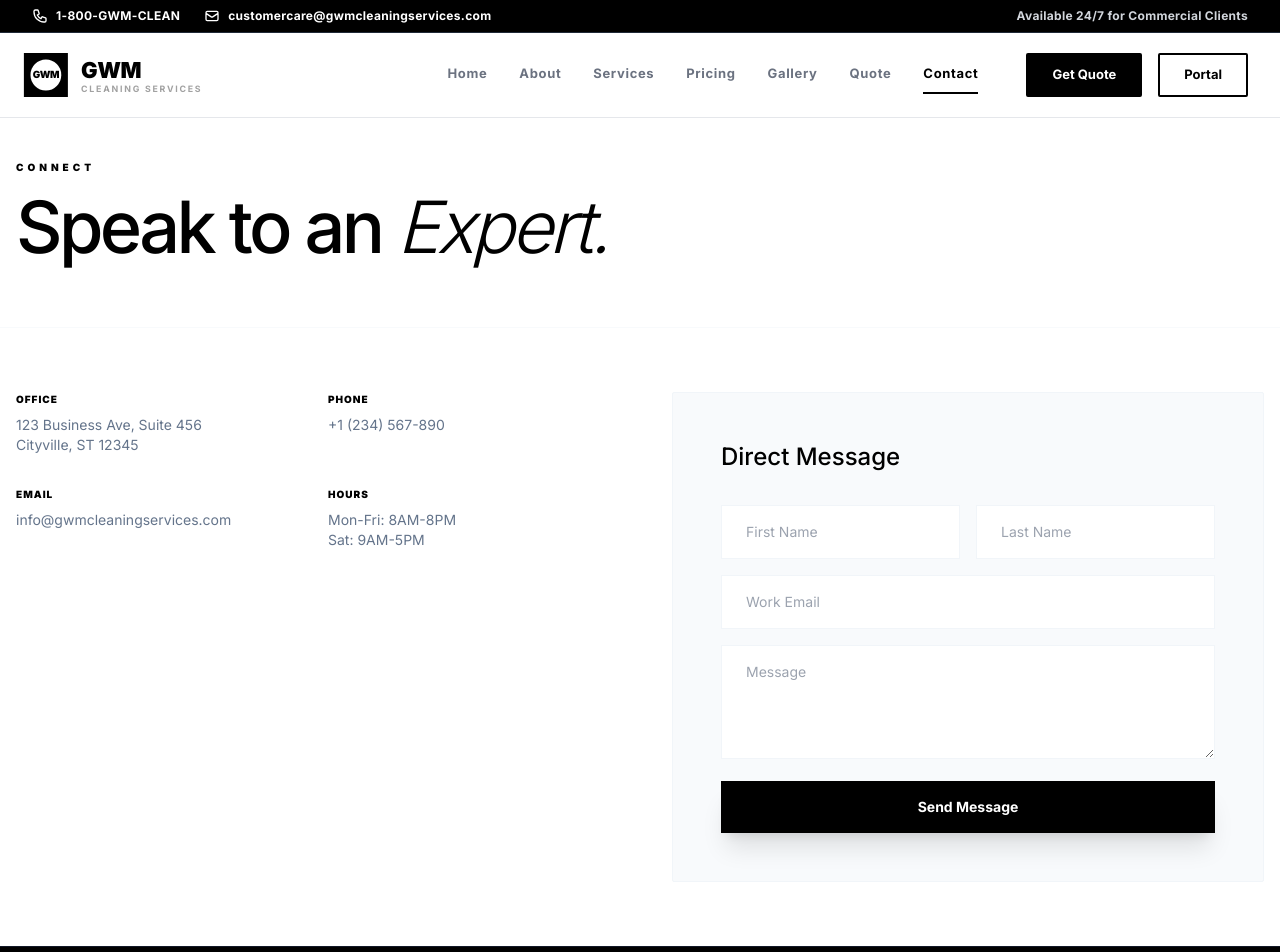
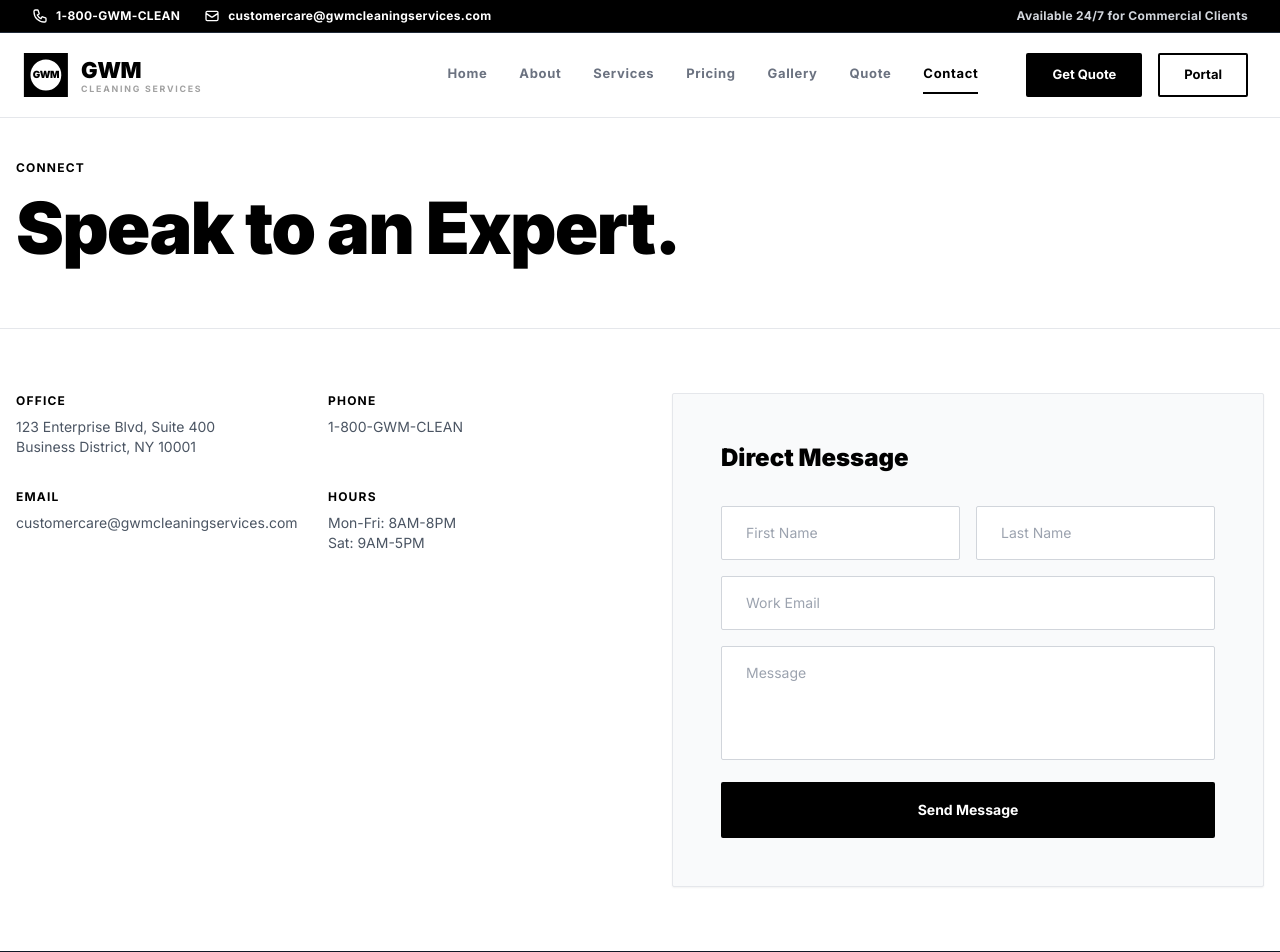
Before and after one commit to Navya-shaji/GWM, a React (Vite) app: page /contact in a window 1280 px wide. Shown: the top 952 px of the page. Built offline with nearby package versions, Linux system fonts and the light colour scheme.

Commit message:
feat: add EmailJS integration to contact form and update to monochrome styling

```diff
--- a/package.json
+++ b/package.json
@@ -10,6 +10,7 @@
     "preview": "vite preview"
   },
   "dependencies": {
+    "@emailjs/browser": "^4.4.1",
     "framer-motion": "^12.38.0",
     "lucide-react": "^1.23.0",
     "react": "^19.2.5",
--- a/src/pages/Contact.tsx
+++ b/src/pages/Contact.tsx
@@ -1,51 +1,101 @@
-import React from 'react';
+import React, { useRef, useState } from 'react';
+import emailjs from '@emailjs/browser';
 
 const Contact: React.FC = () => {
+  const form = useRef<HTMLFormElement>(null);
+  const [isSubmitting, setIsSubmitting] = useState(false);
+  const [submitStatus, setSubmitStatus] = useState<'idle' | 'success' | 'error'>('idle');
+
+  const sendEmail = (e: React.FormEvent) => {
+    e.preventDefault();
+    if (!form.current) return;
+
+    setIsSubmitting(true);
+    setSubmitStatus('idle');
+
+    // Make sure to replace these with your actual EmailJS credentials!
+    emailjs.sendForm(
+      'YOUR_SERVICE_ID',
+      'YOUR_TEMPLATE_ID',
+      form.current,
+      'YOUR_PUBLIC_KEY'
+    )
+    .then((result) => {
+        console.log(result.text);
+        setSubmitStatus('success');
+        form.current?.reset();
+    }, (error) => {
+        console.log(error.text);
+        setSubmitStatus('error');
+    }).finally(() => {
+        setIsSubmitting(false);
+    });
+  };
+
   return (
-    <div className="flex flex-col w-full bg-white">
-      <section className="bg-white py-16 border-b border-slate-50">
-        <div className="container mx-auto px-4">
-          <span className="text-[10px] font-black uppercase tracking-[0.4em] text-primary mb-4 block">Connect</span>
-          <h1 className="text-5xl md:text-7xl font-medium text-brand font-display tracking-tighter">
-            Speak to an <span className="italic font-light">Expert.</span>
+    <div className="flex flex-col w-full bg-white text-black min-h-[80vh]">
+      <section className="bg-white py-16 border-b border-gray-200">
+        <div className="container mx-auto px-4 max-w-7xl">
+          <span className="text-xs font-bold uppercase tracking-widest text-black mb-4 block">Connect</span>
+          <h1 className="text-5xl md:text-7xl font-black tracking-tight">
+            Speak to an Expert.
           </h1>
         </div>
       </section>
 
-      <section className="py-16 bg-white">
-        <div className="container mx-auto px-4">
+      <section className="py-16 bg-white flex-grow">
+        <div className="container mx-auto px-4 max-w-7xl">
           <div className="grid grid-cols-1 lg:grid-cols-2 gap-16">
             <div className="space-y-12">
               <div className="grid grid-cols-1 sm:grid-cols-2 gap-8">
                 <div className="space-y-2">
-                  <h4 className="text-[10px] font-black uppercase tracking-widest text-primary">Office</h4>
-                  <p className="text-slate-500 text-sm">123 Business Ave, Suite 456<br/>Cityville, ST 12345</p>
+                  <h4 className="text-xs font-bold uppercase tracking-widest text-black">Office</h4>
+                  <p className="text-gray-600 text-sm">123 Enterprise Blvd, Suite 400<br/>Business District, NY 10001</p>
                 </div>
                 <div className="space-y-2">
-                  <h4 className="text-[10px] font-black uppercase tracking-widest text-primary">Phone</h4>
-                  <p className="text-slate-500 text-sm">+1 (234) 567-890</p>
+                  <h4 className="text-xs font-bold uppercase tracking-widest text-black">Phone</h4>
+                  <p className="text-gray-600 text-sm">1-800-GWM-CLEAN</p>
                 </div>
                 <div className="space-y-2">
-                  <h4 className="text-[10px] font-black uppercase tracking-widest text-primary">Email</h4>
-                  <p className="text-slate-500 text-sm">info@gwmcleaningservices.com</p>
+                  <h4 className="text-xs font-bold uppercase tracking-widest text-black">Email</h4>
+                  <p className="text-gray-600 text-sm">customercare@gwmcleaningservices.com</p>
                 </div>
                 <div className="space-y-2">
-                  <h4 className="text-[10px] font-black uppercase tracking-widest text-primary">Hours</h4>
-                  <p className="text-slate-500 text-sm">Mon-Fri: 8AM-8PM<br/>Sat: 9AM-5PM</p>
+                  <h4 className="text-xs font-bold uppercase tracking-widest text-black">Hours</h4>
+                  <p className="text-gray-600 text-sm">Mon-Fri: 8AM-8PM<br/>Sat: 9AM-5PM</p>
                 </div>
               </div>
             </div>
 
-            <div className="bg-slate-50 p-12 rounded-sm border border-slate-100">
-              <h2 className="text-2xl font-medium text-brand font-display mb-8">Direct Message</h2>
-              <form className="space-y-4">
+            <div className="bg-gray-50 p-12 rounded-sm border border-gray-200 shadow-sm">
+              <h2 className="text-2xl font-black mb-8">Direct Message</h2>
+
+              {submitStatus === 'success' && (
+                <div className="mb-6 p-4 bg-green-50 border border-green-200 text-green-800 text-sm rounded-sm font-bold">
+                  Thank you! Your message has been sent successfully. We will get back to you shortly.
+                </div>
+              )}
+              {submitStatus === 'error' && (
+                <div className="mb-6 p-4 bg-red-50 border border-red-200 text-red-800 text-sm rounded-sm font-bold">
+                  Oops! Something went wrong. Please try again later or email us directly.
+                </div>
+              )}
+
+              <form ref={form} onSubmit={sendEmail} className="space-y-4">
                 <div className="grid grid-cols-1 md:grid-cols-2 gap-4">
-                  <input type="text" placeholder="First Name" className="w-full px-6 py-4 bg-white border border-slate-100 outline-none focus:border-primary text-sm transition-all" />
-                  <input type="text" placeholder="Last Name" className="w-full px-6 py-4 bg-white border border-slate-100 outline-none focus:border-primary text-sm transition-all" />
+                  <input type="text" name="user_firstname" placeholder="First Name" required className="w-full px-6 py-4 bg-white border border-gray-300 outline-none focus:border-black text-sm transition-all rounded-sm" />
+                  <input type="text" name="user_lastname" placeholder="Last Name" required className="w-full px-6 py-4 bg-white border border-gray-300 outline-none focus:border-black text-sm transition-all rounded-sm" />
                 </div>
-                <input type="email" placeholder="Work Email" className="w-full px-6 py-4 bg-white border border-slate-100 outline-none focus:border-primary text-sm transition-all" />
-                <textarea rows={4} placeholder="Message" className="w-full px-6 py-4 bg-white border border-slate-100 outline-none focus:border-primary text-sm transition-all"></textarea>
-                <button className="w-full py-4 bg-brand text-white font-bold text-sm hover:bg-primary transition-all shadow-xl mt-4">Send Message</button>
+                <input type="email" name="user_email" placeholder="Work Email" required className="w-full px-6 py-4 bg-white border border-gray-300 outline-none focus:border-black text-sm transition-all rounded-sm" />
+                <textarea name="message" rows={4} placeholder="Message" required className="w-full px-6 py-4 bg-white border border-gray-300 outline-none focus:border-black text-sm transition-all rounded-sm resize-none"></textarea>
+
+                <button
+                  type="submit"
+                  disabled={isSubmitting}
+                  className="w-full py-4 bg-black text-white font-bold text-sm hover:bg-white hover:text-black border-2 border-black transition-colors rounded-sm mt-4 disabled:opacity-50 disabled:cursor-not-allowed"
+                >
+                  {isSubmitting ? 'Sending...' : 'Send Message'}
+                </button>
               </form>
             </div>
           </div>
```
Also changed, not shown: 1 other file (tests, documents, lock files or other folders).
